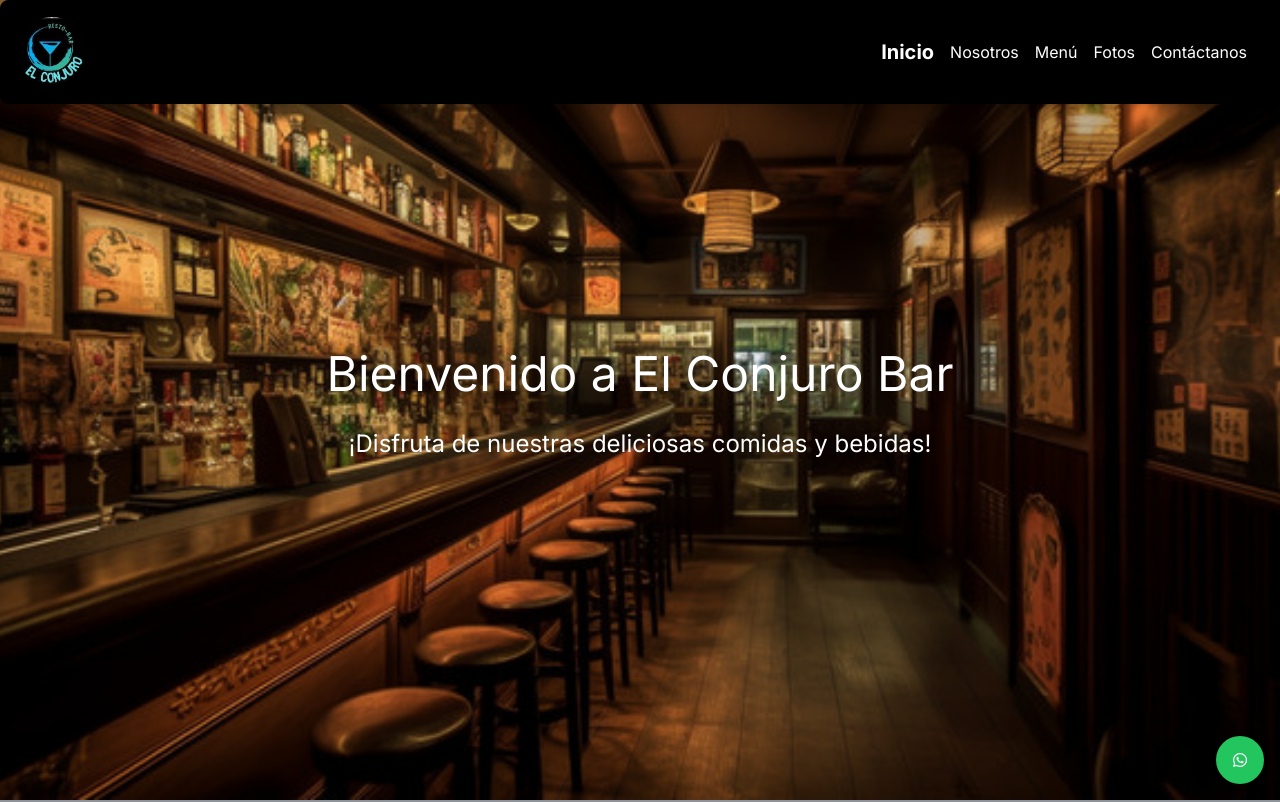
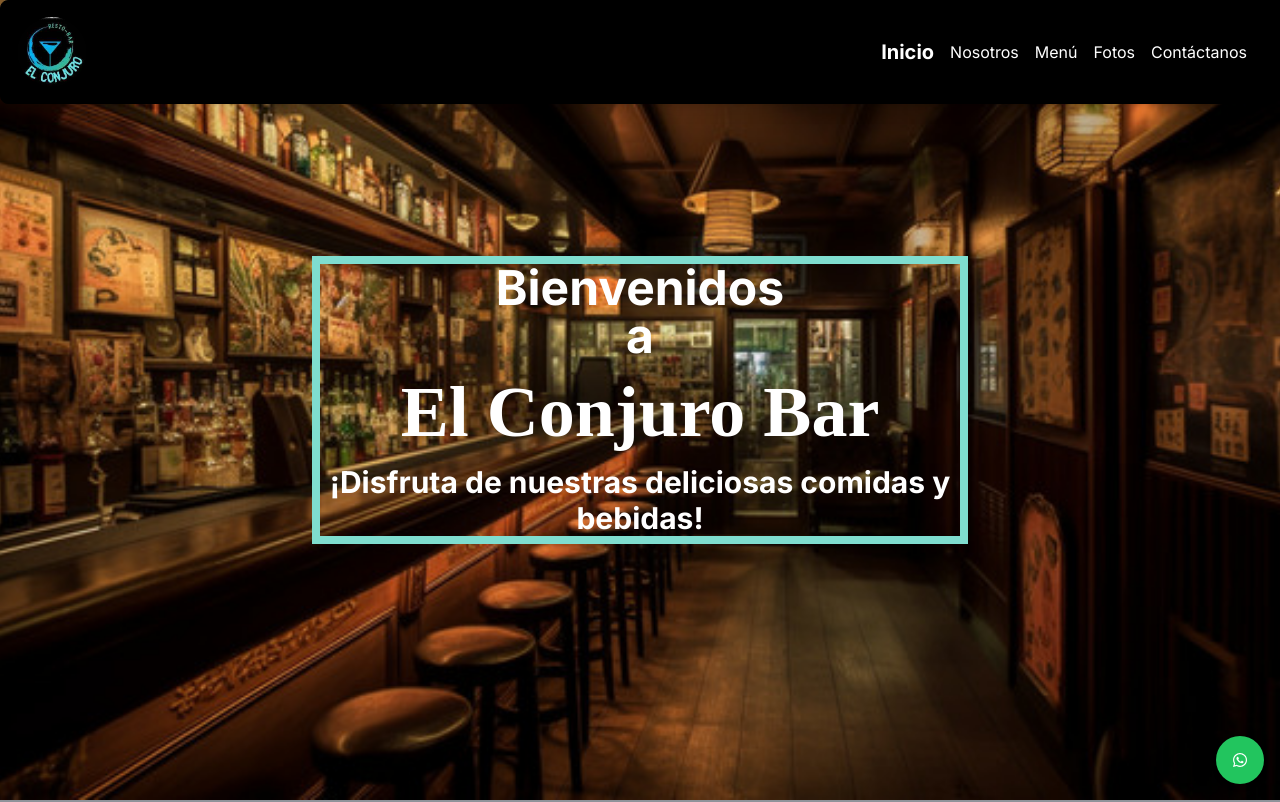
Before and after one commit to Giann92/el-conjuro-bar, a Next.js app: page / in a window 1280 px wide. Shown: the top 802 px of the page. Built offline with nearby package versions, Linux system fonts and the light colour scheme; no server answers.

Commit message:
modific_varias2

```diff
--- /dev/null
+++ b/_document.tsx
@@ -0,0 +1,23 @@
+// pages/_document.tsx
+import Document, { Html, Head, Main, NextScript } from 'next/document';
+
+class MyDocument extends Document {
+  render() {
+    return (
+      <Html>
+        <Head>
+          <link rel="preconnect" href="https://fonts.googleapis.com" />
+          <link rel="preconnect" href="https://fonts.gstatic.com" crossOrigin="anonymous"/>
+          <link href="https://fonts.googleapis.com/css2?family=Lilita+One&display=swap" rel="stylesheet" />
+          <link href="https://cdn.jsdelivr.net/npm/tailwindcss@^2.0/dist/tailwind.min.css" rel="stylesheet" />
+        </Head>
+        <body>
+          <Main />
+          <NextScript />
+        </body>
+      </Html>
+    );
+  }
+}
+
+export default MyDocument;
--- a/app/globals.css
+++ b/app/globals.css
@@ -25,3 +25,6 @@ body {
     )
     rgb(var(--background-start-rgb));
 } */
+.font-lilita {
+  font-family: 'Lilita', serif;
+}
--- a/app/page.tsx
+++ b/app/page.tsx
@@ -1,5 +1,6 @@
 import Carta from '@/components/carta';
 import Eventos from '@/components/eventos';
+import GaleryInstagram from '@/components/galeryInstagram';
 import Nosotros from '@/components/nosotros';
 import Head from 'next/head';
 
@@ -16,6 +17,7 @@ export default function Home() {
         <Nosotros />
         <Eventos />
         <Carta />
+        <GaleryInstagram/>
       </main>
     </div>
   );
--- /dev/null
+++ b/components/galeryInstagram.tsx
@@ -0,0 +1,45 @@
+'use client'
+
+import { useEffect } from 'react';
+import axios from 'axios';
+
+interface InstagramMedia {
+    id: string;
+    media_type: string;
+    media_url: string;
+    caption: string;
+    permalink: string;
+    thumbnail_url: string;
+}
+
+function GaleryInstagram() {
+    useEffect(() => {
+        async function obtenerMediosDeInstagram() {
+            try {
+                const response = await axios.get<InstagramMedia[]>(`${window.location.origin}/api/instagram`);
+                const mediaData: InstagramMedia[] = response.data;
+                console.log(mediaData);
+                mediaData.forEach((media: InstagramMedia) => {
+                    console.log('ID:', media.id);
+                    console.log('Tipo de medio:', media.media_type);
+                    console.log('URL del medio:', media.media_url);
+                    console.log('Descripción:', media.caption);
+                    console.log('Enlace permanente:', media.permalink);
+                    console.log('URL de la miniatura:', media.thumbnail_url);
+                    console.log('---');
+                });
+            } catch (error) {
+                console.error('Error al obtener medios de Instagram:', error);
+            }
+        }
+
+        obtenerMediosDeInstagram();
+    }, []);
+
+    return (
+        // Renderiza tu componente aquí
+        <div>Tu componente de React</div>
+    );
+}
+
+export default GaleryInstagram;
--- a/components/hero.tsx
+++ b/components/hero.tsx
@@ -5,10 +5,12 @@ const Hero: React.FC = () => {
   return (
     <div className="hero">
       <img src='/img/Monica_Monica_2024-03-03_21_00_35.webp' className="hero-image" />
-      <div className="hero-content">
-        <h1 className="hero-title">Bienvenido a El Conjuro Bar</h1>
-        <p className="hero-description">¡Disfruta de nuestras deliciosas comidas y bebidas!</p>
+      <div className="hero-content" style={{ boxShadow: '0 0 0 4px #7FDDCF, 0 0 0 8px #7FDDCF' }}>
+        <h1 className="hero-title text-5xl font-bold">Bienvenidos <br /> a</h1>
+        <h1 className="hero-title font-lilita text-7xl font-bold">El Conjuro Bar</h1>
+        <p className="hero-description text-3xl font-bold">¡Disfruta de nuestras deliciosas comidas y bebidas!</p>
       </div>
+
       <style jsx>{`
           .hero {
             width: 100%;
@@ -38,7 +40,7 @@ const Hero: React.FC = () => {
           }
 
           .hero-title {
-          font-size: 3rem;
+            font-size: 3em;
             margin-bottom: 1rem;
           }
 
```
Also changed, not shown: api/instagram.ts (added, +34 -0 lines), 1 other file (tests, documents, lock files or other folders). Lines whose indentation alone changed are shown as unchanged.
